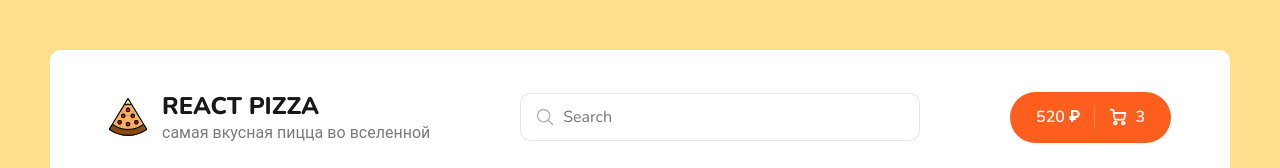
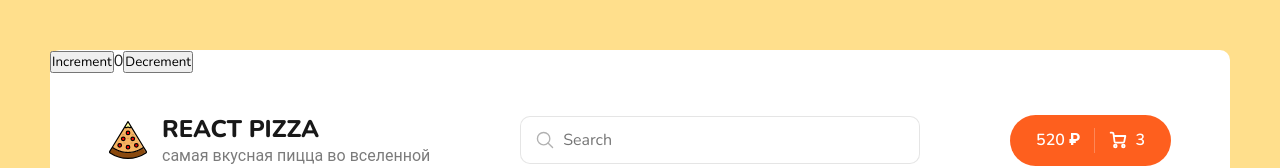
Before and after one commit to ElinaHulbert/pizza-shop, a React (Create React App) app: page / in a window 1280 px wide. Shown: the top 168 px of the page. Built offline with nearby package versions, Linux system fonts and the light colour scheme; no server answers.

Commit message:
created a counter
trying out redux

```diff
--- a/src/App.js
+++ b/src/App.js
@@ -1,5 +1,7 @@
 import React from "react";
 import { Routes, Route } from "react-router-dom";
+import { useSelector, useDispatch } from "react-redux";
+import { decrement, increment } from "./redux/slices/filterSlice";
 import Header from "./components/Header";
 import Home from "./pages/Home";
 import Cart from "./pages/Cart";
@@ -13,8 +15,23 @@
 function App() {
   const [searchValue, setSearchValue] = React.useState("");
   console.log(searchValue);
+  const count = useSelector((state) => state.filter.value);
+  const dispatch = useDispatch();
   return (
     <div className="wrapper">
+      <button
+        aria-label="Increment value"
+        onClick={() => dispatch(increment())}
+      >
+        Increment
+      </button>
+      <span>{count}</span>
+      <button
+        aria-label="Decrement value"
+        onClick={() => dispatch(decrement())}
+      >
+        Decrement
+      </button>
       <SearchContext.Provider value={{ searchValue, setSearchValue }}>
         <Header />
         <div className="content">
--- /dev/null
+++ b/src/redux/slices/filterSlice.js
@@ -0,0 +1,30 @@
+import { createSlice } from "@reduxjs/toolkit";
+
+const initialState = {
+  value: 0,
+};
+
+export const filterSlice = createSlice({
+  name: "filter",
+  initialState,
+  reducers: {
+    increment: (state) => {
+      // Redux Toolkit allows us to write "mutating" logic in reducers. It
+      // doesn't actually mutate the state because it uses the Immer library,
+      // which detects changes to a "draft state" and produces a brand new
+      // immutable state based off those changes
+      state.value += 1;
+    },
+    decrement: (state) => {
+      state.value -= 1;
+    },
+    incrementByAmount: (state, action) => {
+      state.value += action.payload;
+    },
+  },
+});
+
+// Action creators are generated for each case reducer function
+export const { increment, decrement, incrementByAmount } = filterSlice.actions;
+
+export default filterSlice.reducer;
--- a/src/redux/store.js
+++ b/src/redux/store.js
@@ -1,5 +1,6 @@
 import { configureStore } from "@reduxjs/toolkit";
+import filterReducer from "./slices/filterSlice";
 
 export const store = configureStore({
-  reducer: {},
+  reducer: { filter: filterReducer },
 });
```
